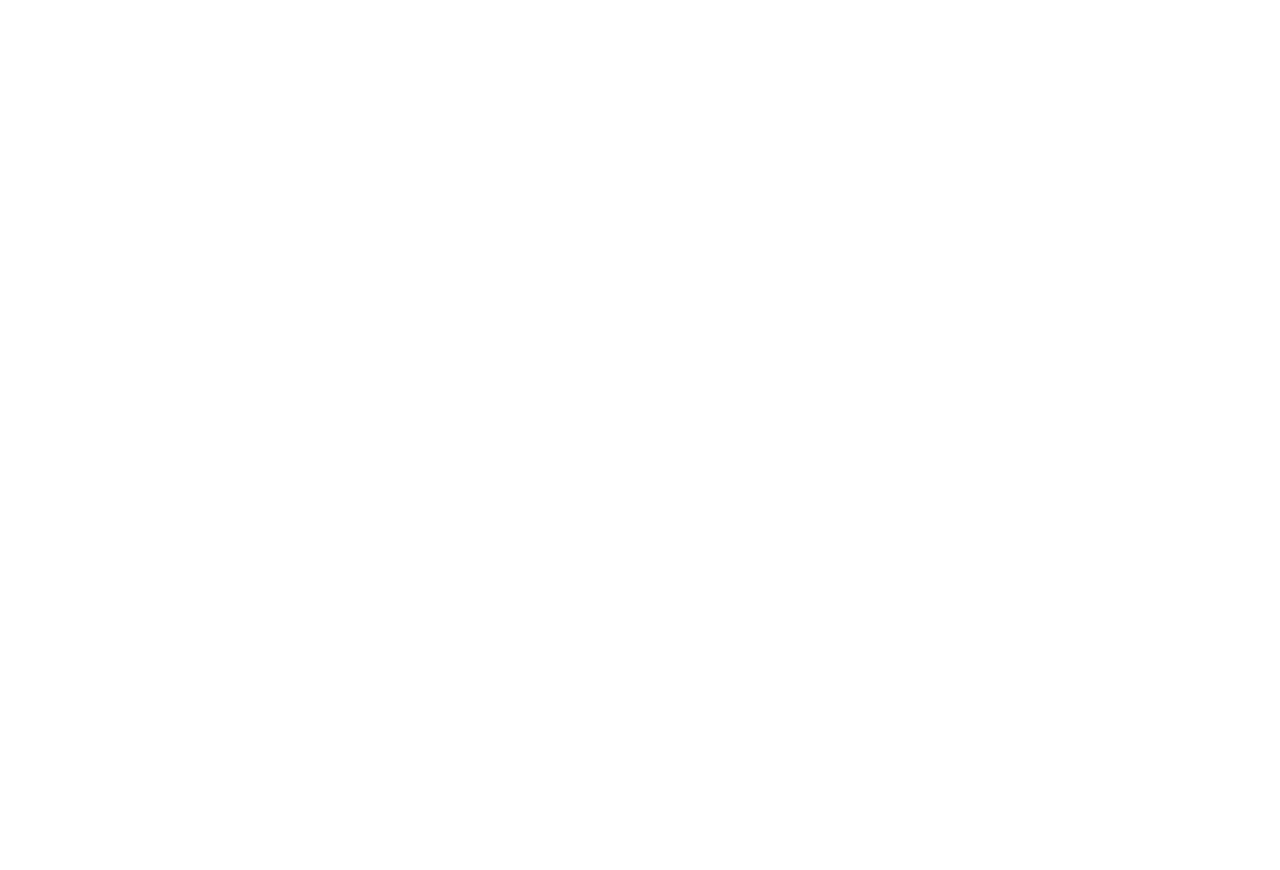
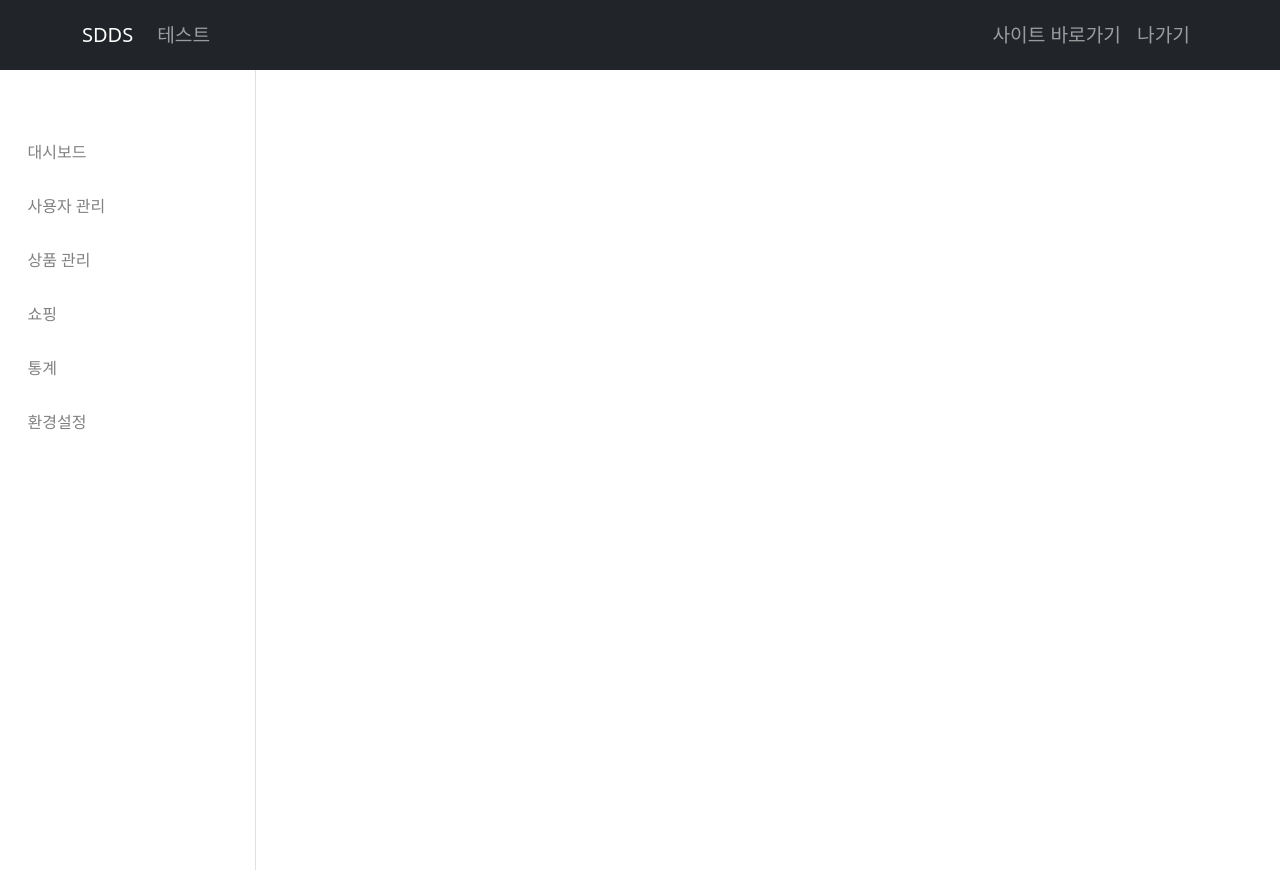
Before and after one commit to SejongDDS/sdds_client, a React (Create React App) app: page /manager in a window 1280 px wide. Before the commit this address had no page. Before the commit the page ends 800 px from the top, so only its background shows below. Built offline with nearby package versions, Linux system fonts and the light colour scheme.

Commit message:
add personal page sidebar & header

```diff
--- a/package.json
+++ b/package.json
@@ -14,6 +14,7 @@
     "@testing-library/react": "^13.3.0",
     "@testing-library/user-event": "^13.5.0",
     "apollo-boost": "^0.4.9",
+    "bootstrap": "^5.2.2",
     "grapesjs": "^0.20.1",
     "grapesjs-blocks-basic": "^1.0.1",
     "grapesjs-custom-code": "^1.0.1",
@@ -26,10 +27,12 @@
     "node-sass": "^7.0.3",
     "react": "^18.2.0",
     "react-apollo": "^3.1.5",
+    "react-bootstrap": "^2.5.0",
     "react-dom": "^18.2.0",
     "react-modal": "^3.15.1",
     "react-router-dom": "^6.4.0",
     "react-scripts": "5.0.1",
+    "styled-components": "^5.3.6",
     "tailwindcss": "^1",
     "web-vitals": "^2.1.4",
     "yarn": "^1.22.19"
--- a/src/App.js
+++ b/src/App.js
@@ -8,6 +8,7 @@
 import grapesjs from "grapesjs";
 import LoginPage from "./components/LoginPage/LoginPage";
 import PersonalPage from './components/PersonalPage/PersonalPage';
+import ManagerPage from './components/ManagerPage/ManagerPage';
 
 function App() {
     return (
@@ -19,6 +20,14 @@
                     <Route path="/main" element={<MainPage />} />
                     <Route path="/login" element={<LoginPage />} />
                     <Route path="/signup" element={<SignUpPage />} />
+
+                    <Route path="/manager" element={<ManagerPage/>}/>
+                    <Route path="/manager/" element={<ManagerPage/>}/>
+                    <Route path="/manager/client" element={<ManagerPage/>}/>
+                    <Route path="/manager/product" element={<ManagerPage/>}/>
+                    <Route path="/manager/shop" element={<ManagerPage/>}/>
+                    <Route path="/manager/statistic" element={<ManagerPage/>}/>
+                    <Route path="/manager/setting" element={<ManagerPage/>}/>
                 </Routes>
             </BrowserRouter>
         </div>
--- /dev/null
+++ b/src/components/ManagerPage/ManagerPage.js
@@ -0,0 +1,23 @@
+import React from 'react';
+import { BrowserRouter, Routes, Route } from "react-router-dom";
+import ManagerHeader from './Pages/ManagerHeader';
+import ManagerSidebar from './Pages/ManagerSidebar';
+import styled from 'styled-components';
+
+const ManagerContainer=styled.div`
+    height:100vh;
+`
+
+function ManagerPage(){
+
+    return(
+        <ManagerContainer>
+            <ManagerHeader page_url={"https://google.com"} domain={"테스트"}/>
+            <ManagerSidebar/>
+
+
+        </ManagerContainer>
+    )
+}
+
+export default ManagerPage;
--- /dev/null
+++ b/src/components/ManagerPage/Pages/ManagerHeader.js
@@ -0,0 +1,31 @@
+import React from 'react';
+import 'bootstrap/dist/css/bootstrap.min.css';
+import Container from 'react-bootstrap/Container';
+import Nav from 'react-bootstrap/Nav';
+import Navbar from 'react-bootstrap/Navbar';
+import NavDropdown from 'react-bootstrap/NavDropdown'
+
+
+function ManagerHeader({domain,page_url}){
+
+    return(
+        <Navbar collapseOnSelect expand="lg" bg="dark" variant="dark">
+            <Container>
+                <Navbar.Brand href="/personal">SDDS</Navbar.Brand>
+                <Navbar.Toggle aria-controls="responsive-navbar-nav" />
+                <Navbar.Collapse id="responsive-navbar-nav">
+                    <Nav className="me-auto">
+                    <Nav.Link href={page_url}>{domain}</Nav.Link>
+
+            </Nav>
+            <Nav>
+            <Nav.Link href={page_url}>사이트 바로가기</Nav.Link>
+            <Nav.Link href="/personal">나가기</Nav.Link>
+            </Nav>
+            </Navbar.Collapse>
+        </Container>
+    </Navbar>
+    )
+}
+
+export default ManagerHeader;
--- /dev/null
+++ b/src/components/ManagerPage/Pages/ManagerSidebar.js
@@ -0,0 +1,60 @@
+import React from 'react';
+import styled from 'styled-components';
+import { NavLink } from "react-router-dom";
+import SidebarItem from './SidebarItem';
+
+const Side = styled.div`
+    display: flex;
+    border-right: 1px solid #e0e0e0;
+    flex-direction: column;
+    align-items: center;
+
+    width: 20%;
+    height:100%;
+
+`
+
+const Menu = styled.div`
+    margin-top: 70px;
+    width: 200px;
+    display: flex;
+    flex-direction: column;
+
+
+`
+
+function ManagerSidebar(){
+
+
+
+    const menus = [
+        { name: "대시보드",path:"/manager/"},
+        { name: "사용자 관리", path:"/manager/client"},
+        { name: "상품 관리", path:"/manager/product"},
+        { name: "쇼핑", path:"/manager/shop"},
+        { name: "통계", path:"/manager/statistic"},
+        { name: "환경설정", path:"/manager/setting"}
+    ]
+
+    return(
+        <Side>
+            <Menu>
+                {menus.map((menu,index)=>{
+                    return(
+                        <NavLink
+                        exact
+                        style={{color: "gray", textDecoration: "none"}}
+                        to={menu.path}
+                        key={index}
+                        activeStyle={{color: "black"}}
+                        >
+                            <SidebarItem menu={menu}/>
+                        </NavLink>
+                    )
+                })}
+            </Menu>
+        </Side>
+    )
+}
+
+export default ManagerSidebar;
--- /dev/null
+++ b/src/components/ManagerPage/Pages/SidebarItem.js
@@ -0,0 +1,25 @@
+import React from "react";
+import styled from "styled-components";
+
+const Item = styled.div`
+    margin-bottom:30px;
+
+    border: none;
+
+    &:hover{
+        border-bottom: solid;
+        color:black;
+        animation: 0.3s ease-in-out;
+    }
+
+`
+
+function SidebarItem({ menu }) {
+    return (
+        <Item>
+            <p>{menu.name}</p>
+        </Item>
+    );
+}
+
+export default SidebarItem;
```
Also changed, not shown: 1 other file (tests, documents, lock files or other folders).
